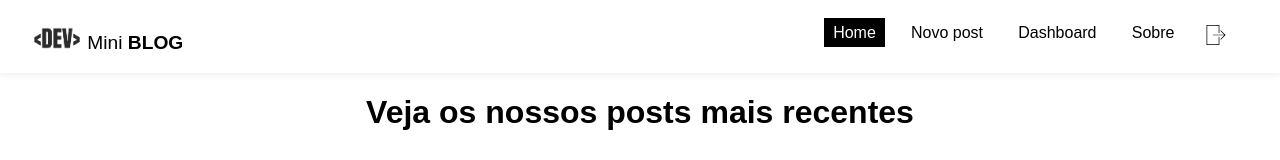
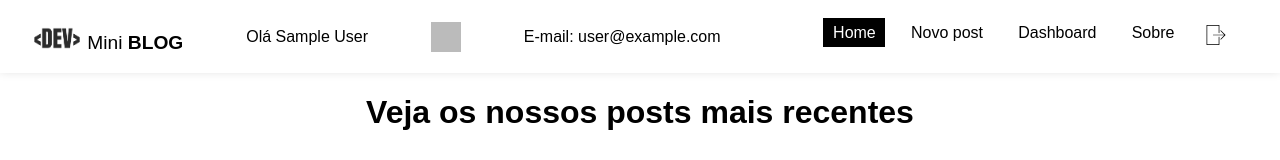
Before and after one commit to ManoLuuL/pos-devops, a React (Vite) app in the folder pos-devops/: page / in a window 1280 px wide. Shown: the top 160 px of the page. Built offline with nearby package versions, Linux system fonts and the light colour scheme; no server answers; the database is empty; sample sign-in values are in the browser's storage.

Commit message:
fix: ajusta navbar para ter novas informacoes

```diff
--- a/pos-devops/src/components/Navbar.jsx
+++ b/pos-devops/src/components/Navbar.jsx
@@ -4,11 +4,12 @@ import { useAuthValue } from "../context/AuthContext"
 import styles from "./Navbar.module.css"
 import sair from "../../public/exit-svgrepo-com.svg"
 import logo from "./../../public/logoDevBlog.png"
+import userimg from "./../../public/user.svg"
 
 const Navbar = () => {
   const { logout } = userAuthentication()
   const { user } = useAuthValue()
-  console.log(user)
+
   return (
     <nav className={styles.navbar}>
       <NavLink className={styles.brand} to="/">
@@ -16,6 +17,11 @@ const Navbar = () => {
           <img src={logo} alt="Brand" width="50px" height="30px" /> Mini <span>Blog</span>
         </div>
       </NavLink>
+      {user && (<>
+        {`Olá ${user.displayName}`}
+        <img src={user.photoURL || userimg} alt="User" width="30px" height="30px" />
+        {`E-mail: ${user.email}`}
+      </>)}
       <ul className={styles.links_list}>
         <li>
           <NavLink
```
Also changed, not shown: pos-devops/public/user.svg (added).
